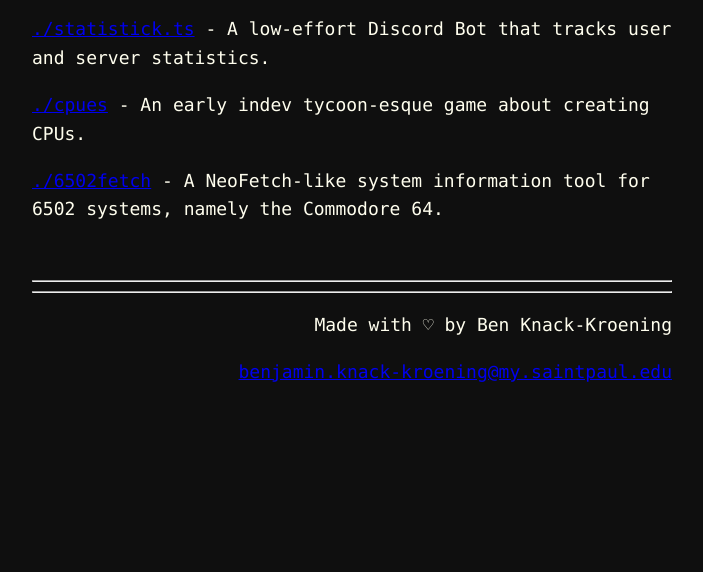
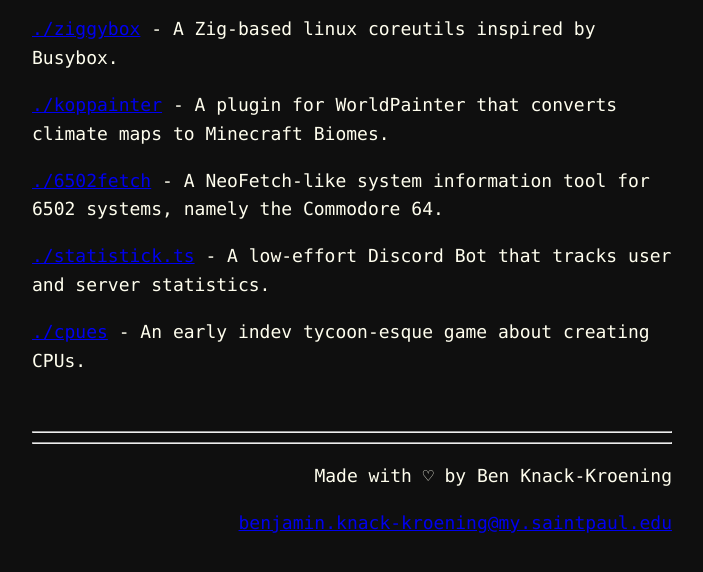
Before and after one commit to bknackkr/homepage, a plain HTML site: page repos.html in a window 1280 px wide. Shown: the part 274-846 px from the top of the page, without its empty margins (288-991 px from the left). Before the commit the page ends 800 px from the top, so only its background shows below. Drawn offline with Linux system fonts and the light colour scheme.

Commit message:
Update repos.html

```diff
--- a/repos.html
+++ b/repos.html
@@ -22,9 +22,11 @@
     <br>
     <div>
         <p><a href="https://github.com/bknackkr/homepage">./homepage</a> - This website!</p>
+        <p><a href="https://github.com/bknackkr/ziggybox">./ziggybox</a> - A Zig-based linux coreutils inspired by Busybox.</p>
+        <p><a href="https://github.com/bknackkr/koppainter">./koppainter</a> - A plugin for WorldPainter that converts climate maps to Minecraft Biomes.</p>
+        <p><a href="https://github.com/bknackkr/6502fetch">./6502fetch</a> - A NeoFetch-like system information tool for 6502 systems, namely the Commodore 64.</p>
         <p><a href="https://github.com/bknackkr/Statistick.ts">./statistick.ts</a> - A low-effort Discord Bot that tracks user and server statistics.</p>
         <p><a href="https://github.com/bknackkr/CPUES">./cpues</a> - An early indev tycoon-esque game about creating CPUs.</p>
-        <p><a href="https://github.com/bknackkr/6502fetch">./6502fetch</a> - A NeoFetch-like system information tool for 6502 systems, namely the Commodore 64.</p>
     </div>
     <br>
     <hr>
```
